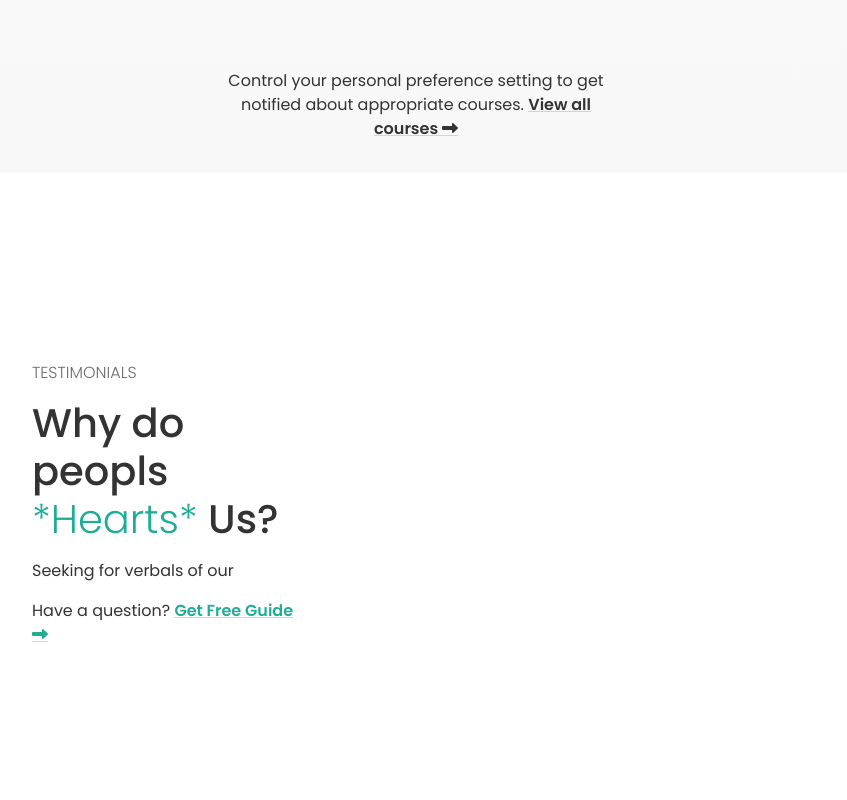
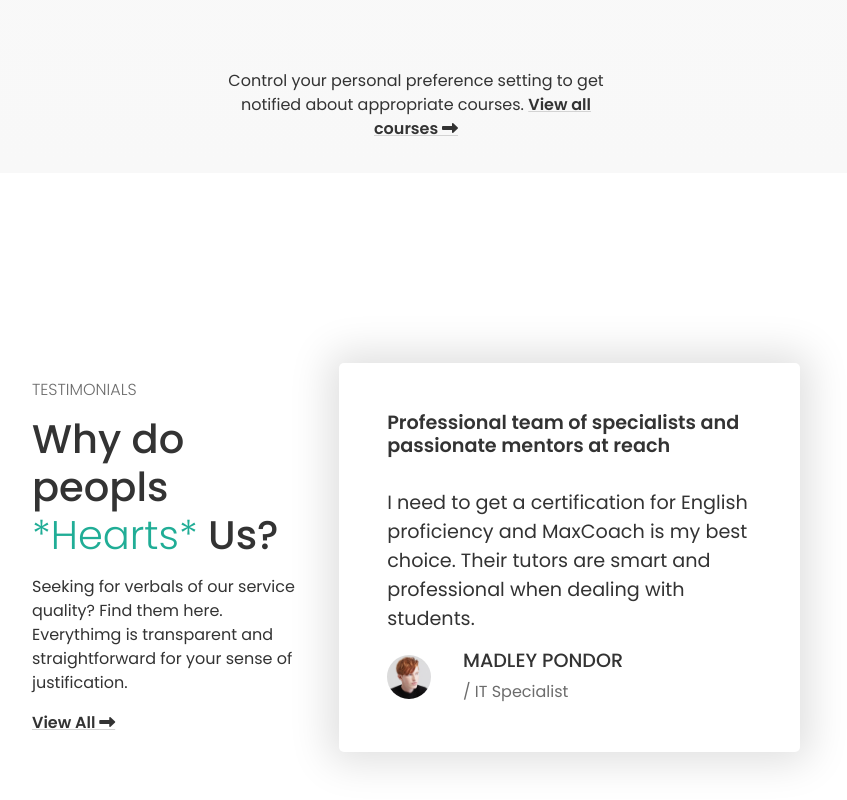
Before and after one commit to mlietti1/proj-html-vuejs, a Vue app: page / in a window 1280 px wide. Shown: the part 2980-3780 px from the top of the page, without its empty margins (224-1071 px from the left). Before the commit the page ends 3675 px from the top, so only its background shows below. Built offline with nearby package versions, Linux system fonts and the light colour scheme.

Commit message:
text div social img

```diff
--- a/src/components/AddedContent.vue
+++ b/src/components/AddedContent.vue
@@ -10,8 +10,19 @@ export default {
       <div class="text-box">
         <h5>testimonials</h5>
         <h2>Why do peopls <span>*Hearts*</span> Us?</h2>
-        <p>Seeking for verbals of our</p>
-        <span>Have a question? <a href="#">Get Free Guide <i class="fa-solid fa-right-long"></i></a></span>
+        <p>Seeking for verbals of our service quality? Find them here. Everythimg is transparent and straightforward for your sense of justification.</p>
+        <span><a class="dark" href="#">View All <i class="fa-solid fa-right-long"></i></a></span>
+      </div>
+      <div class="graphics position-relative">
+        <div class="front">
+          <h5>Professional team of specialists and passionate mentors at reach</h5>
+          <p>I need to get a certification for English proficiency and MaxCoach is my best choice. Their tutors are smart and professional when dealing with students.</p>
+          <img class="icon" src="../assets/images/testimonial-avata-01.jpg" alt="avatar">
+          <div class="info">
+            <h4>Madley Pondor</h4>
+            <span>/ IT Specialist</span>
+          </div>
+        </div>
       </div>
     </div>
   </div>
@@ -66,41 +77,40 @@ export default {
       }
 
     }
-    .img-box{
-      position: relative;
-      width: 50%;
-      .primary-img {
-        width: 100%;
-        border-radius: 5px;
+
+  }
+  .graphics{
+    width: 60%;
+    .front{
+      border-radius: 5px;
+      box-shadow: 0 0 40px 10px darken($light-bg, $amount: 10%);
+      padding: 3rem;
+      h5{
+        font-size: 1.2rem;
+        font-weight: 600;
+        margin-bottom: 2rem;
       }
-      .secondary-img{
-        position: absolute;
-        width: 30%;
-        border-radius: 5px;
-        bottom: 77%;
-        left: 80%;
-        z-index: 3;
+      p{
+        font-size: 1.2rem;
       }
-      .effect-square{
-        width: 30%;
-        position: absolute;
-        z-index: -1;
-        bottom: 73%;
-        left: 69%;
+      img {
+        width: 12%;
+        aspect-ratio: 1/1;
+        border-radius: 50%;
+
       }
-      .effect-circle{
-        position: absolute;
-        width: 20%;
-        top: 90%;
-        left: 70%;
-        z-index: 3;
-      }
-      .effect-rectangle{
-        position: absolute;
-        width: 30%;
-        right: 80%;
-        top: 70%;
-        z-index: -1;
+      .info {
+        display: inline-block;
+        margin-left: 2rem;
+
+        vertical-align: middle;
+        h4{
+          text-transform: uppercase;
+          font-size: 1.2rem;
+        }
+        span{
+          color: $secondary-font-color;
+        }
       }
     }
   }
```
